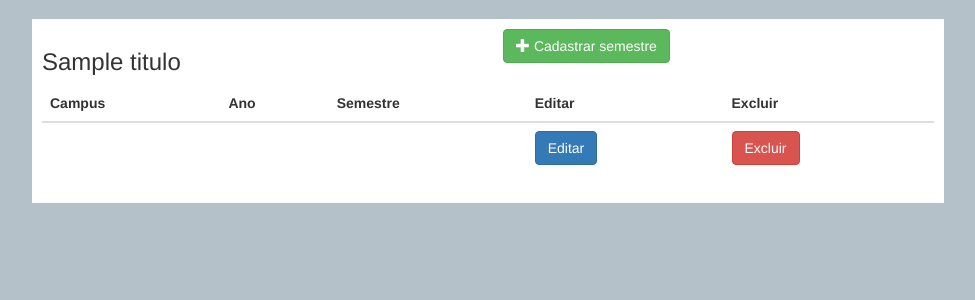
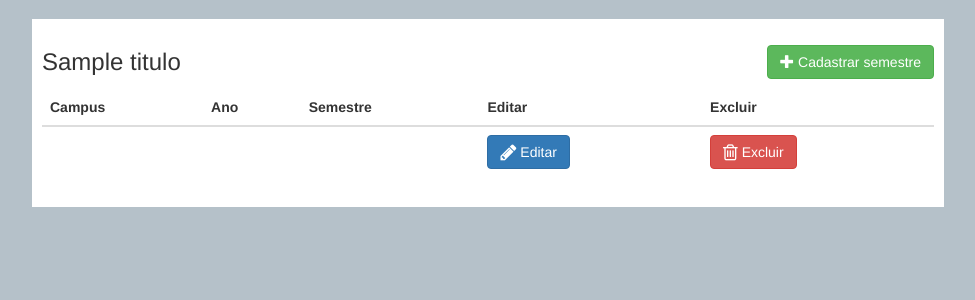
Before and after one commit to julianivn/sistemaTCC, a PHP site: template src/SistemaTCC/View/semestre/listar.twig in a window 1280 px wide. Shown: the part 81-381 px from the top of the page, without its empty margins (152-1127 px from the left). Run offline with PHP 8.4, Linux system fonts and the light colour scheme; the template is opened without the code that fills it: most values are stand-ins (such as "Sample title", 1, 10 or a date in 2020); some libraries are stand-ins or nearby versions.

Commit message:
formatando formulario semestre

```diff
--- /dev/null
+++ b/public/app/semestre/listar.css
@@ -0,0 +1,16 @@
+/*
+    Created in 31/10/2016
+    Author by Ricardo Martins
+*/
+
+.btn-semestre-cadastrar{
+  margin-top: 10px;
+  margin-bottom: 20px;
+}
+@media (min-width: 768px) {
+  .btn-semestre-cadastrar{
+    margin-top: 16px;
+    margin-bottom: 10px;
+    float: right;
+  }
+}
--- a/src/SistemaTCC/View/semestre/listar.twig
+++ b/src/SistemaTCC/View/semestre/listar.twig
@@ -1,5 +1,7 @@
 {% extends 'layout.twig' %}
-
+{% block styles %}
+  <link rel="stylesheet" href="./app/semestre/listar.css">
+{% endblock %}
 {% block content %}
 	<div class="row">
 		<div class="col-sm-6 col-xs-12">
@@ -28,10 +30,16 @@
                 <td>{{ semestre.getPessoa().getEmail() }}</td>
                 <td>{{ semestre.getPessoa().getTelefone() }}</td>
                 <td>
-                    <a href="/semestre/editar/{{ semestre.getId() }}" class="btn btn-primary">Editar</a>
+                    <a href="/semestre/editar/{{ semestre.getId() }}" class="btn btn-primary">
+						<i class="fa fa-pencil fa-lg" aria-hidden="true"></i>
+						<span class="hidden-xs">Editar</span>
+					</a>
                 </td>
                 <td>
-                    <button data-id="{{ semestre.getId() }}" class="excluir btn btn-danger">Excluir</button>
+                    <button data-id="{{ semestre.getId() }}" class="excluir btn btn-danger">
+						<i class="fa fa-trash-o fa-lg" aria-hidden="true"></i>
+						<span class="hidden-xs">Excluir</span>
+					</button>
                 </td>
             </tr>
         {% endfor %}
```
Also changed, not shown: public/app/tcc/listar.css (added, +16 -0 lines).
